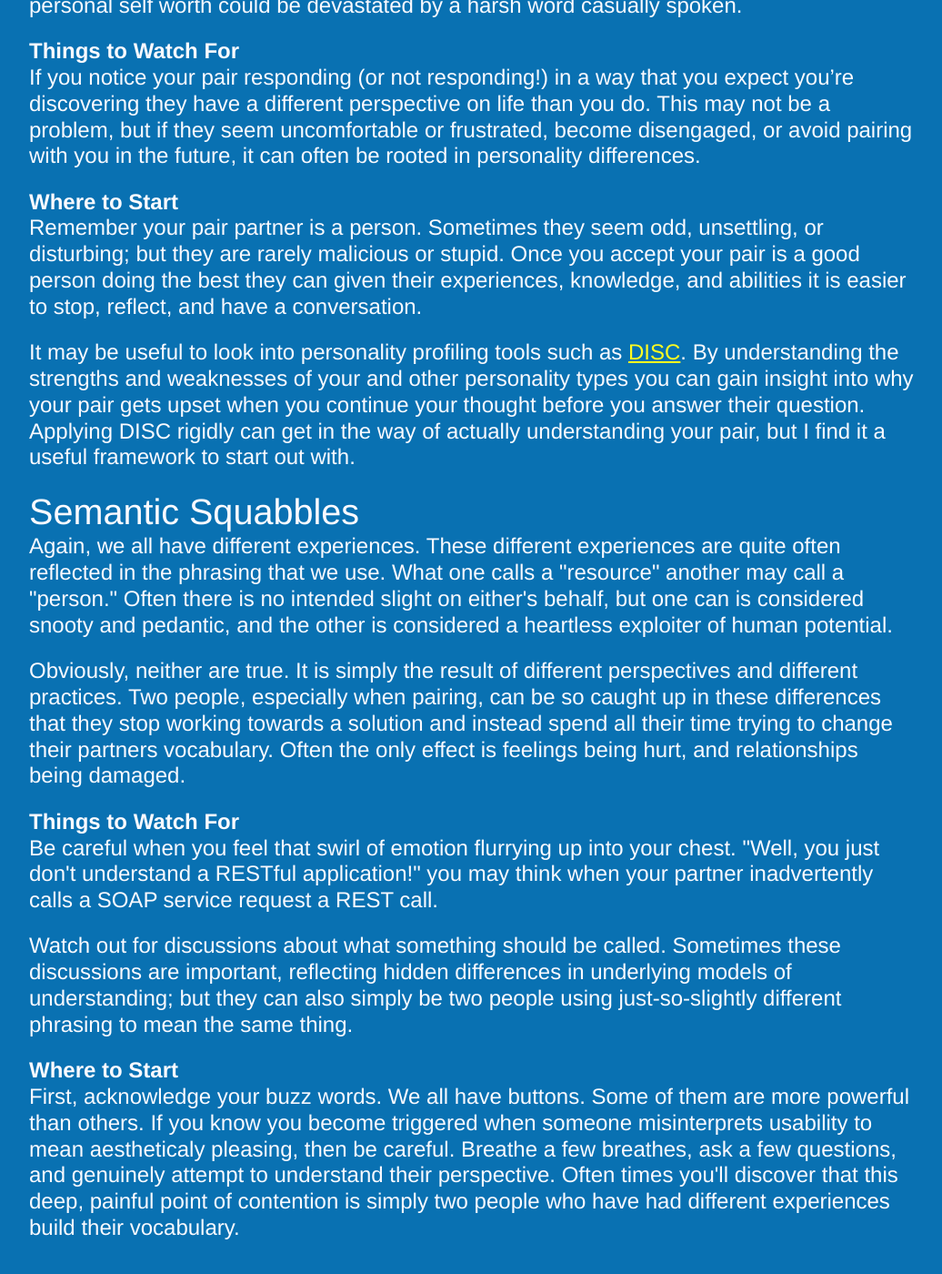
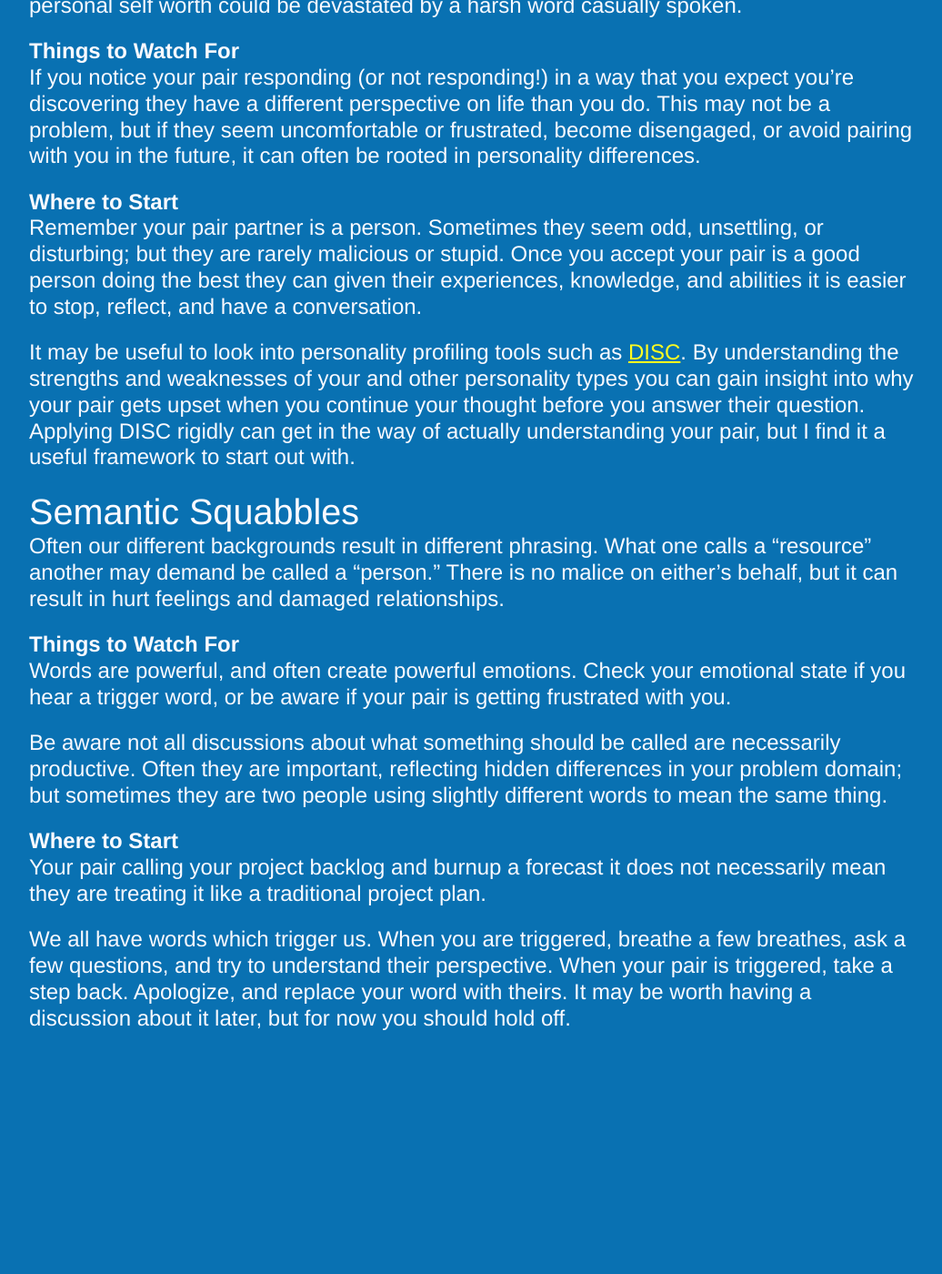
Before and after one commit to zspencer/www.zeespencer.com, a Jekyll site: the page built from drafts/_posts/2011-12-31-the-hardest-part-of-xp.markdown, in a window 1280 px wide and 1400 px high, scrolled down 2146 px. Shown: the whole window at 91% size, without its empty margins (121-1157 px from the left). Built offline with Jekyll 4.4.1, drawn with Linux system fonts in a browser that asks for light colours; after the commit the page ends 3315 px from its top, so only the background shows below that.

Commit message:
Tighten up Semantic Squabbles

```diff
--- a/drafts/_posts/2011-12-31-the-hardest-part-of-xp.markdown
+++ b/drafts/_posts/2011-12-31-the-hardest-part-of-xp.markdown
@@ -101,33 +101,26 @@ answer their question. Applying DISC rigidly can get in the way of actually
 understanding your pair, but I find it a useful framework to start out with.
 
 ### Semantic Squabbles
-Again, we all have different experiences. These different experiences are quite
-often reflected in the phrasing that we use. What one calls a \"resource\" another
-may call a \"person.\" Often there is no intended slight on either\'s behalf,
-but one can is considered snooty and pedantic, and the other is considered a
-heartless exploiter of human potential.
-
-Obviously, neither are true. It is simply the result of different perspectives
-and different practices. Two people, especially when pairing, can be so caught
-up in these differences that they stop working towards a solution and instead
-spend all their time trying to change their partners vocabulary. Often the only
-effect is feelings being hurt, and relationships being damaged.
+Often our different backgrounds result in different phrasing. What one calls a
+"resource" another may demand be called a "person." There is no malice on
+either's behalf, but it can result in hurt feelings and damaged relationships.
 
 #### Things to Watch For
-Be careful when you feel that swirl of emotion flurrying up into your chest.
-\"Well, you just don\'t understand a RESTful application!\" you may think when
-your partner inadvertently calls a SOAP service request a REST call.
+Words are powerful, and often create powerful emotions. Check your emotional
+state if you hear a trigger word, or be aware if your pair is getting frustrated
+with you.
 
-Watch out for discussions about what something should be called. Sometimes these
-discussions are important, reflecting hidden differences in underlying models of
-understanding; but they can also simply be two people using just-so-slightly
-different phrasing to mean the same thing.
+Be aware not all discussions about what something should be called are
+necessarily productive. Often they are important, reflecting hidden differences
+in your problem domain; but sometimes they are two people using slightly
+different words to mean the same thing.
 
 #### Where to Start
-First, acknowledge your buzz words. We all have buttons. Some of them are more
-powerful than others. If you know you become triggered when someone
-misinterprets usability to mean aestheticaly pleasing, then be
-careful. Breathe a few breathes, ask a few questions, and genuinely attempt to
-understand their perspective. Often times you\'ll discover that this deep,
-painful point of contention is simply two people who have had different
-experiences build their vocabulary.
+Your pair calling your project backlog and burnup a forecast it does not
+necessarily mean they are treating it like a traditional project plan.
+
+We all have words which trigger us. When you are triggered, breathe a few
+breathes, ask a few questions, and try to understand their perspective. When
+your pair is triggered, take a step back. Apologize, and replace your word with
+theirs. It may be worth having a discussion about it later, but for now you
+should hold off.
```
